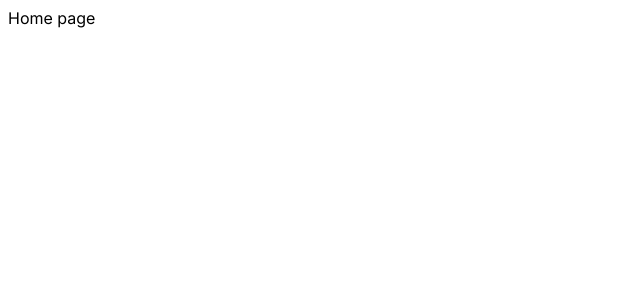
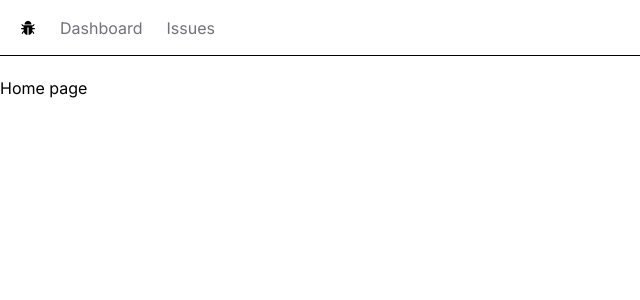
Before and after one commit to rtn123/issue-tracker, a Next.js app: page / in a window 1280 px wide. Shown: the top 300 px of the page, without its empty margins (0-640 px from the left). Built offline with nearby package versions, Linux system fonts and the light colour scheme.

Commit message:
build the nav bar

```diff
--- /dev/null
+++ b/app/NavBar.tsx
@@ -0,0 +1,36 @@
+import Link from "next/link";
+import React from "react";
+import { AiFillBug } from "react-icons/ai";
+
+const NavBar = () => {
+  const links = [
+    { label: "Dashboard", href: "/" },
+    { label: "Issues", href: "/issues" },
+  ];
+
+  return (
+    <nav className="flex space-x-6 border-b mb-5 px-5 h-14 items-center">
+      <Link href="/">
+        <AiFillBug />
+      </Link>
+      <ul className="flex space-x-6">
+        {links.map((link) => {
+          const { label, href } = link;
+
+          return (
+            <li>
+              <Link
+                className="text-zinc-500 hover:text-zinc-800 transition-colors"
+                href={href}
+              >
+                {label}
+              </Link>
+            </li>
+          );
+        })}
+      </ul>
+    </nav>
+  );
+};
+
+export default NavBar;
--- a/app/globals.css
+++ b/app/globals.css
@@ -1,6 +1,4 @@
-@tailwind base;
-@tailwind components;
-@tailwind utilities;
+@import "tailwindcss";
 
 :root {
   --foreground-rgb: 0, 0, 0;
--- a/app/layout.tsx
+++ b/app/layout.tsx
@@ -1,22 +1,27 @@
-import './globals.css'
-import type { Metadata } from 'next'
-import { Inter } from 'next/font/google'
+import "./globals.css";
+import type { Metadata } from "next";
+import { Inter } from "next/font/google";
+import NavBar from "./NavBar";
 
-const inter = Inter({ subsets: ['latin'] })
+const inter = Inter({ subsets: ["latin"] });
 
 export const metadata: Metadata = {
-  title: 'Create Next App',
-  description: 'Generated by create next app',
-}
+  title: "Create Next App",
+  description: "Generated by create next app",
+};
 
 export default function RootLayout({
   children,
 }: {
-  children: React.ReactNode
+  children: React.ReactNode;
 }) {
   return (
     <html lang="en">
-      <body className={inter.className}>{children}</body>
+      <body className={inter.className}>
+        <NavBar />
+
+        <main> {children}</main>
+      </body>
     </html>
-  )
+  );
 }
--- a/package.json
+++ b/package.json
@@ -20,6 +20,7 @@
     "postcss": "8.5.1",
     "react": "19.0.0",
     "react-dom": "19.0.0",
+    "react-icons": "^4.11.0",
     "tailwindcss": "4.0.3",
     "typescript": "5.7.3"
   }
```
Also changed, not shown: 1 other file (tests, documents, lock files or other folders).
